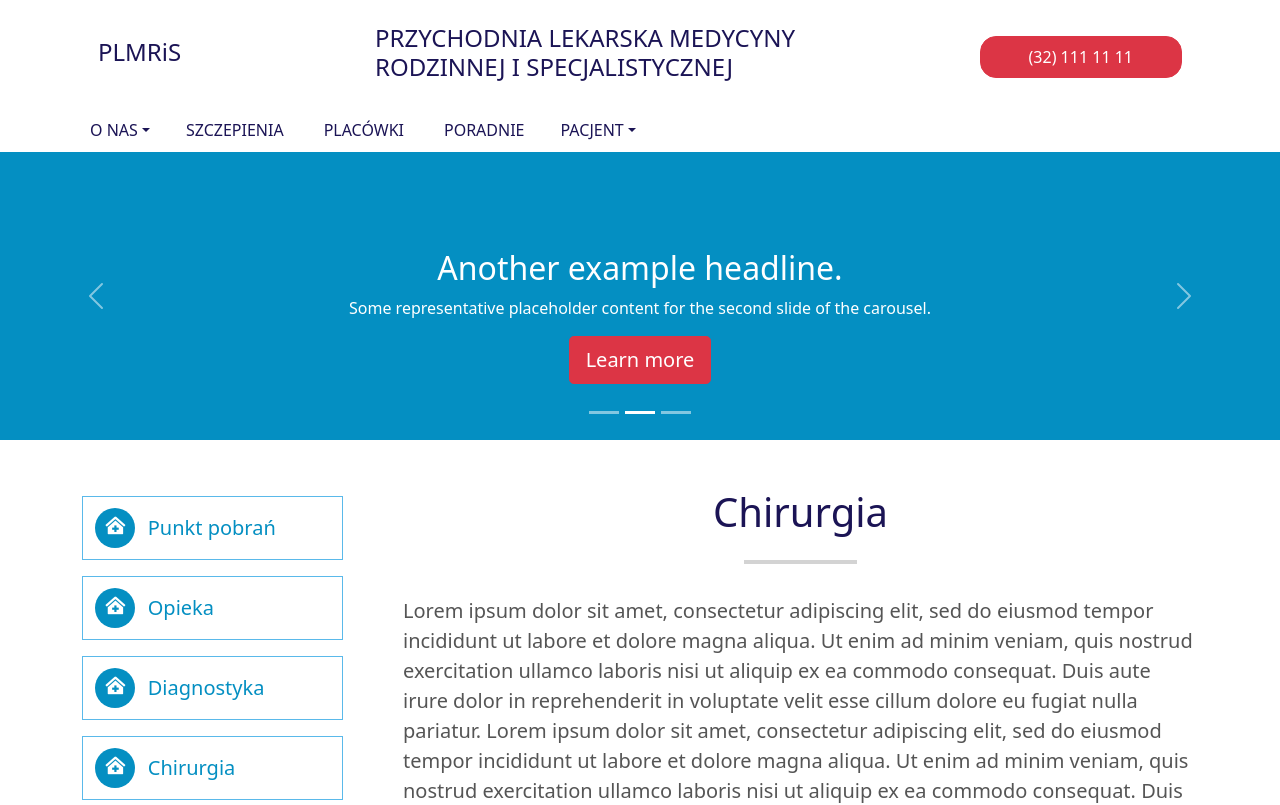
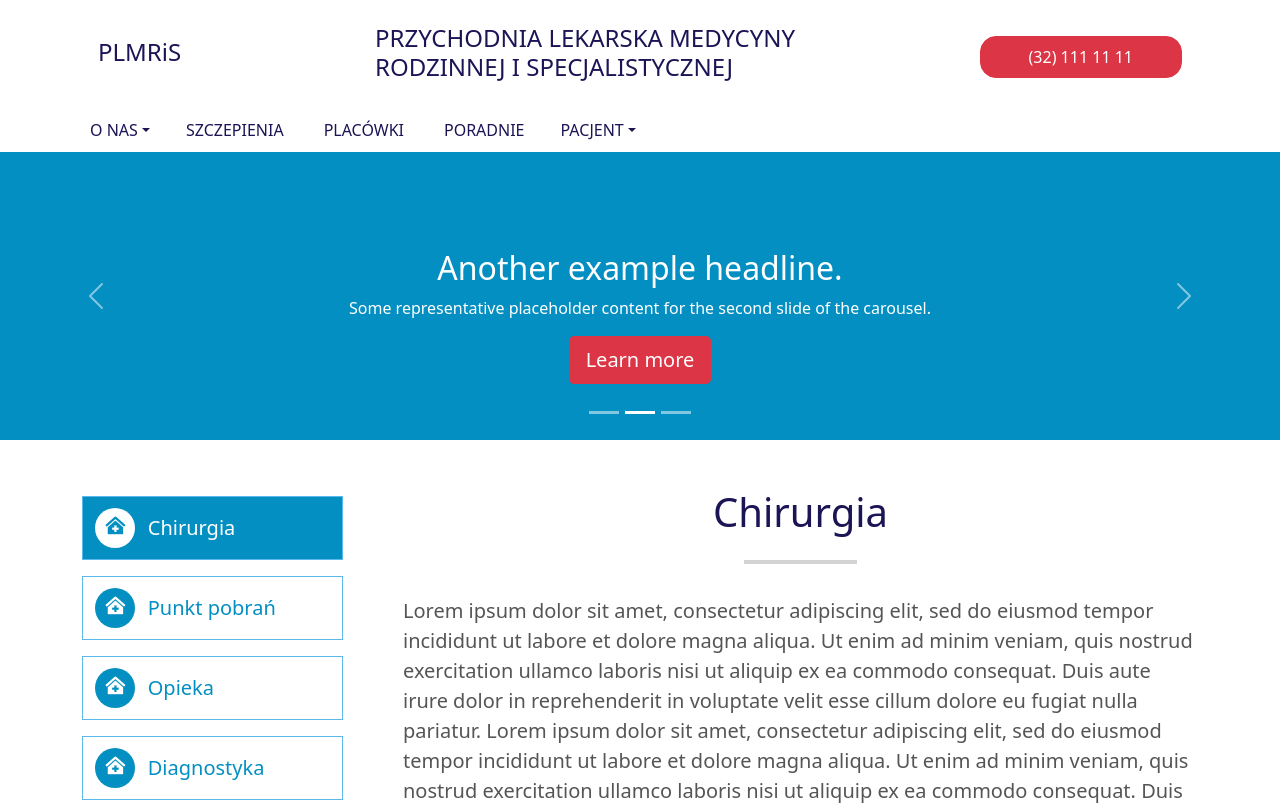
Before and after one commit to ArturPab/clinic-site, a Vue app in the folder frontend/: page /poradnie/chirurgia in a window 1280 px wide. Shown: the top 805 px of the page. Built offline with nearby package versions, Linux system fonts and the light colour scheme.

Commit message:
added disabled service button when is choosed

```diff
--- a/frontend/src/components/services-components/ListOfServices.vue
+++ b/frontend/src/components/services-components/ListOfServices.vue
@@ -1,7 +1,7 @@
 <template>
     <div class="col-xl-3 col-lg-4 mb-5">
         <div class="list-group">
-            <ServiceItem v-for="service in services" :key="service.id" :service="service" />
+            <ServiceItem v-for="service in services" :key="service.id" :service="service" :serviceName="serviceName" />
         </div>
     </div>
 </template>
@@ -12,7 +12,8 @@ import ServiceItem from "./ServiceItem"
 export default {
     name: "ListOfServices",
     props: {
-        services: Array
+        services: Array,
+        serviceName: String
     },
     components: {
         ServiceItem
--- a/frontend/src/components/services-components/Service.vue
+++ b/frontend/src/components/services-components/Service.vue
@@ -1,7 +1,7 @@
 <template>
     <div class="container">
         <div class="row py-5">
-            <ListOfServices :services="services" />
+            <ListOfServices :services="services" :serviceName="getServiceName()" />
             <ServicesRight :title="getServiceName()" :content="getServiceContent()" />
         </div>
     </div>
--- a/frontend/src/components/services-components/ServiceItem.vue
+++ b/frontend/src/components/services-components/ServiceItem.vue
@@ -1,5 +1,5 @@
 <template>
-    <router-link :to="{ name: 'Service', params: {name:service.name, serviceName: service.serviceName, content: service.content }  }" class="list-group-item list-group-item-action border-0 p-0 my-2" style="height: 4rem;">
+    <router-link :to="{ name: 'Service', params: {name:service.name, serviceName: service.serviceName, content: service.content }  }" :class="getServiceClass()" style="height: 4rem;">
         <div class="row p-0 m-0 h-100 w-100 changeBg">
             <div class="col-3 justify-content-center align-items-center d-flex">
                 <div class="icon-wrapper rounded-circle pb-1 d-flex justify-content-center align-items-center" style="
@@ -19,7 +19,17 @@ export default {
     name: "ServiceItem",
     props: {
         service: Object,
+        serviceName: String
     },
+
+    methods: {
+        getServiceClass() {
+            if(this.service.serviceName === this.serviceName) {
+                return "list-group-item list-group-item-action border-0 p-0 my-2 order-first disabled"
+            }
+            return "list-group-item list-group-item-action border-0 p-0 my-2"
+        }
+    }
 
 }
 </script>
```
